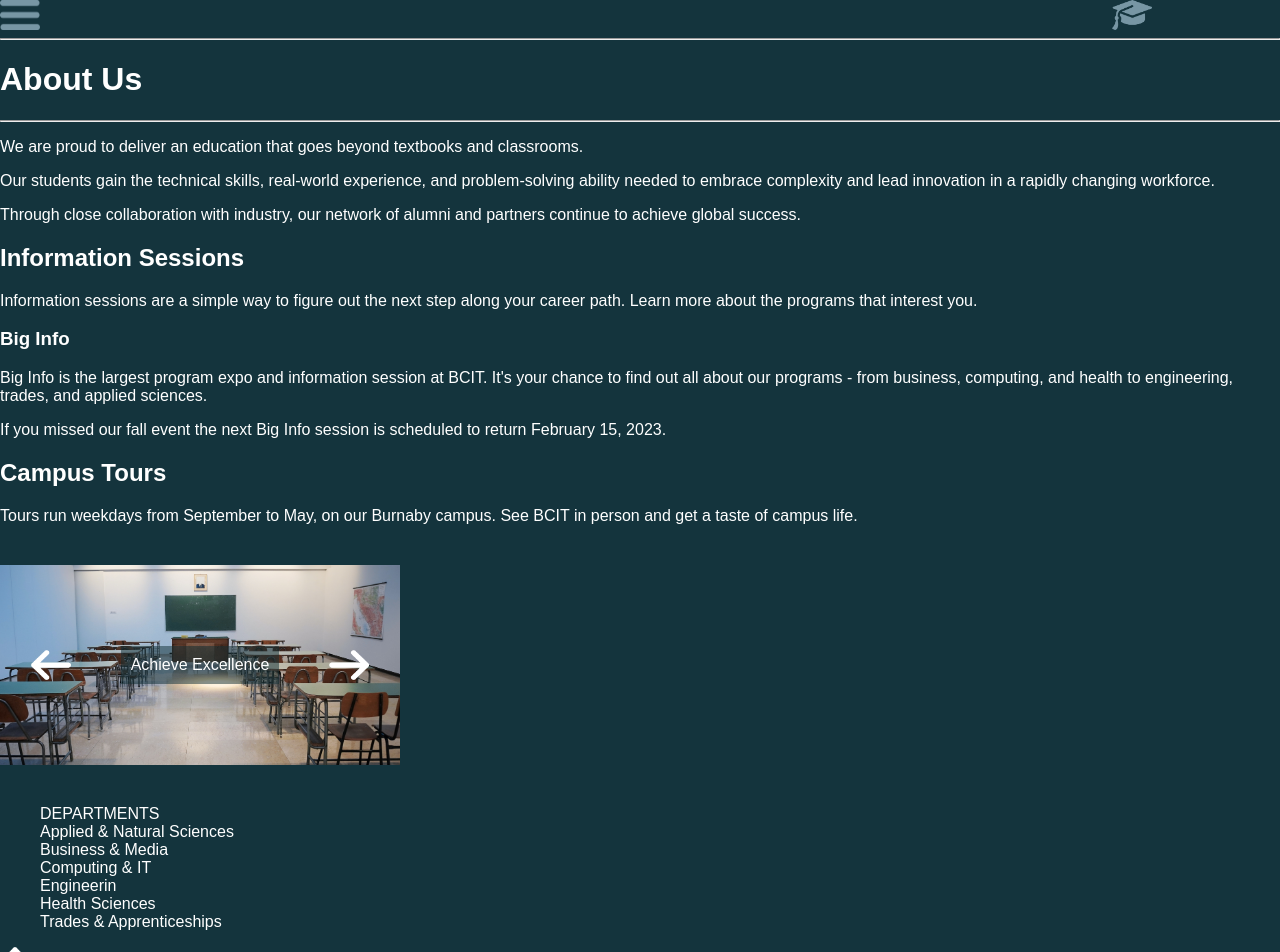
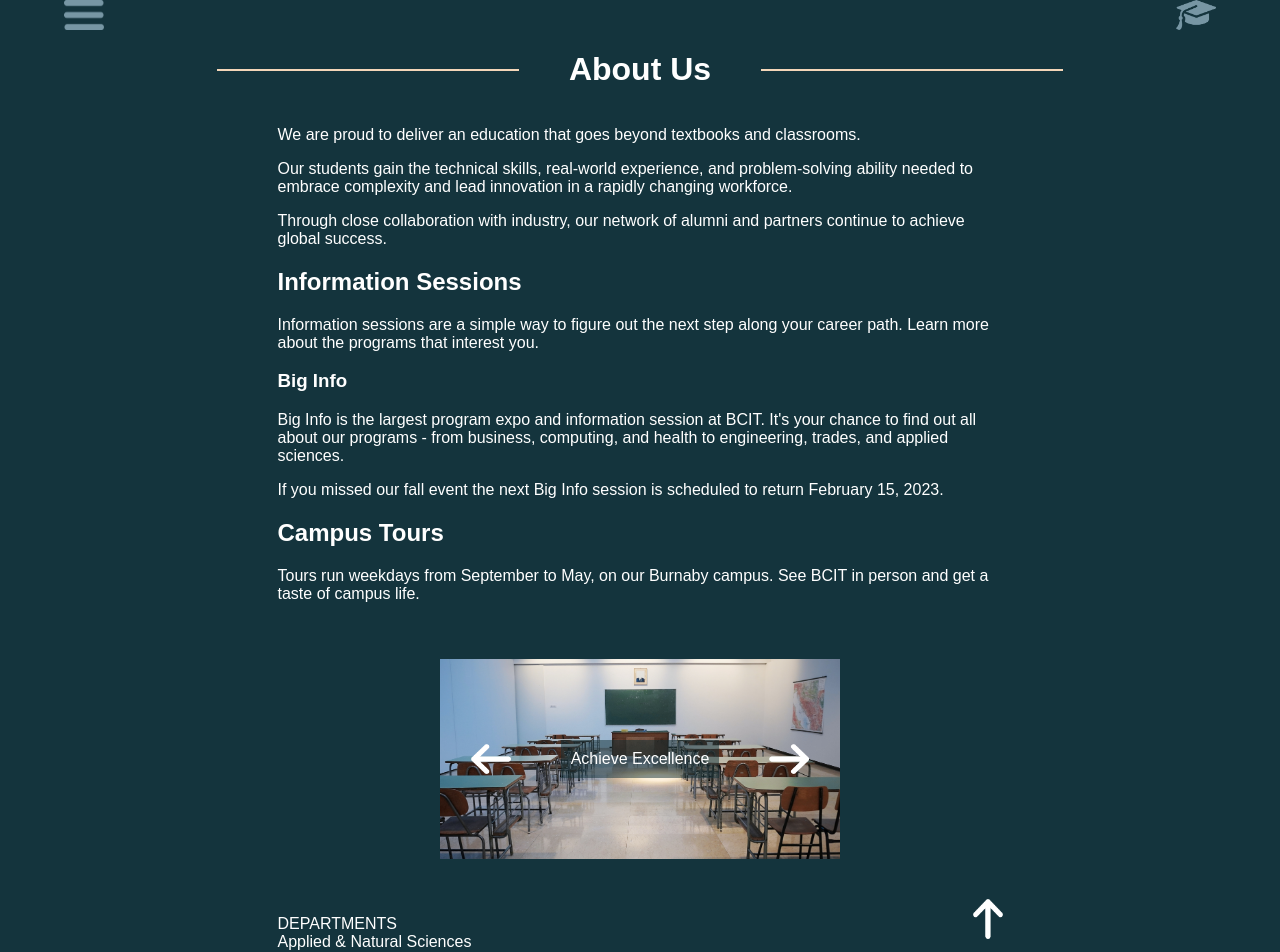
Before and after one commit to jnip2/mdia2109_assignment01, a Next.js app: page /about in a window 1280 px wide. Shown: the top 952 px of the page. Built offline with nearby package versions, Linux system fonts and the light colour scheme.

Commit message:
add header

```diff
--- a/styles/About.module.css
+++ b/styles/About.module.css
@@ -1,11 +1,32 @@
 .main {
-    background-color: var(--quaternary-color);
     height: 100%;
-    margin: 0px;
+    display: flex;
+    flex-direction: column;
+    justify-content: center;
+    align-items: center;
+    overflow-y: scroll;
 }
 
-.header {
-    margin: 0px;
+.page__header {
+    display: flex;
+    align-items: center;
+    gap: 50px;
+}
+
+.header__text {
+    display: flex;
+    gap: 80px;
+    align-items: center;
+}
+
+.header__hr {
+    width: 300px;
+    height: 0px;
+    border: 1.5px solid var(--secondary-color);
+}
+
+.content__container {
+    width: 725px;
 }
 
 .carousel__container {
@@ -18,6 +39,13 @@
     gap: 10px;
 }
 
+.page__departments {
+    width: 725px;
+    display: flex;
+    justify-content: space-between;
+}
+
 .departments__list {
     list-style: none;
+    padding-left: 0px;
 }
```
